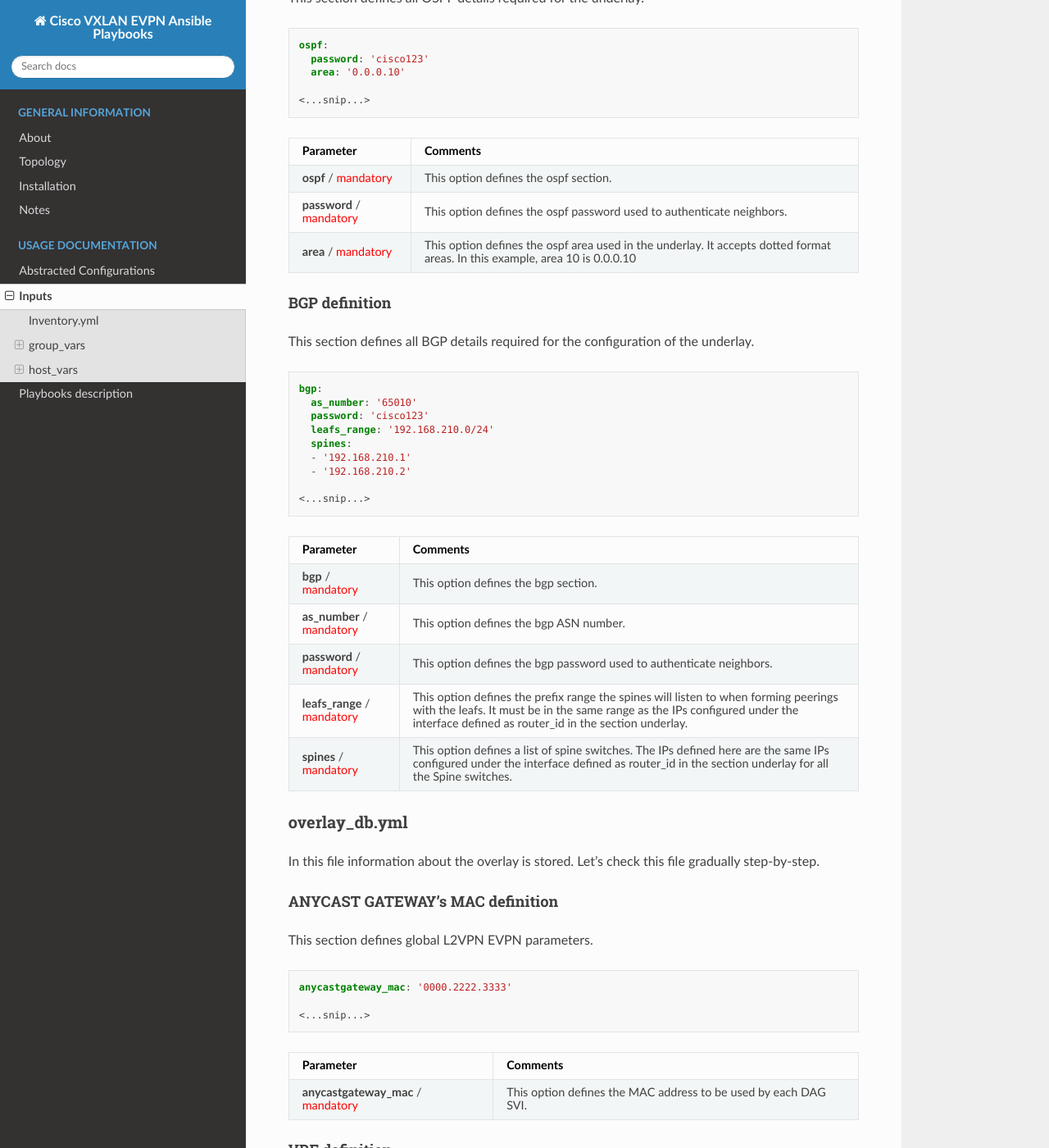
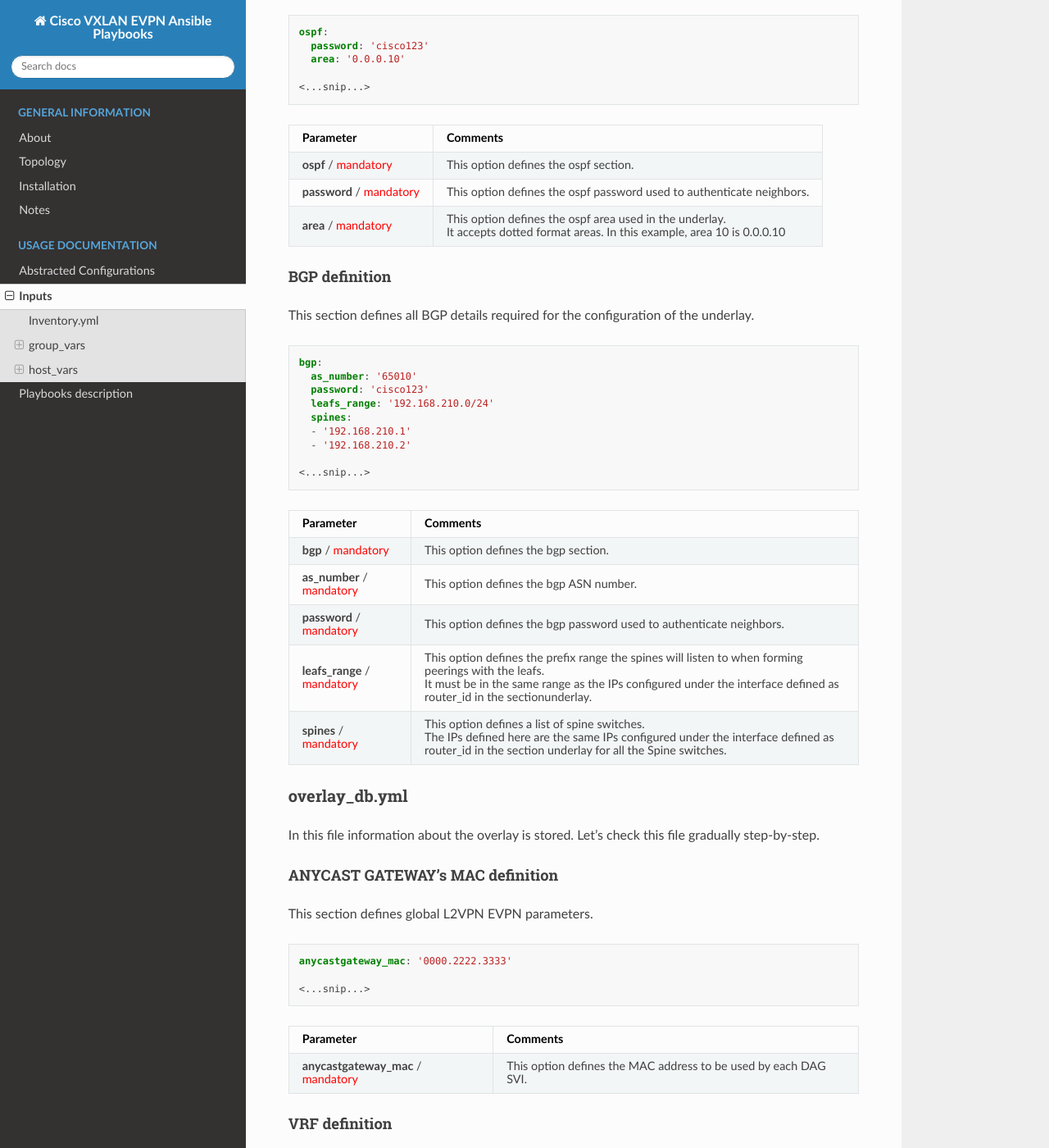
Before and after one commit to anubisg1/cisco-vxlan-evpn-ansible, a Sphinx documentation site: the page built from docs/input.rst, in a window 1280 px wide and 1400 px high, scrolled down 3274 px. Shown: the whole window at 82% size. Built offline with Sphinx 7.4.7 and the Read the Docs theme 2.0.0, drawn with Linux system fonts in a browser that asks for light colours; some of the changed text lies outside the part shown.

Commit message:
minor formatting changes

```diff
--- a/docs/input.rst
+++ b/docs/input.rst
@@ -181,9 +181,11 @@
 **underlay** / :red:`mandatory`                  This option defines the underlay section.
 
 **router_id** / :red:`mandatory`                 This option defines the name of the interface used as a Router ID.
+
                                                  The interface defined here will be used on all switches
 
 **vtep_name** / :red:`mandatory`                 This option defines the name of the interface used as the source VTEP.
+
                                                  The interface defined here will be used on all the leaf switches
 
 ================================================ ==========================================================================
@@ -212,6 +214,7 @@
 **password** / :red:`mandatory`                   This option defines the ospf password used to authenticate neighbors.
 
 **area** / :red:`mandatory`                       This option defines the ospf area used in the underlay.
+
                                                   It accepts dotted format areas. In this example, area 10 is 0.0.0.10
 
 ================================================ ==========================================================================
@@ -246,13 +249,15 @@
 **password** / :red:`mandatory`                  This option defines the bgp password used to authenticate neighbors.
 
 **leafs_range** / :red:`mandatory`               This option defines the prefix range the spines will listen to when
-                                                 forming peerings with the leafs. It must be in the same range as the
-                                                 IPs configured under the interface defined as router_id in the section
-                                                 underlay.
+                                                 forming peerings with the leafs.
 
-**spines** / :red:`mandatory`                    This option defines a list of spine switches. The IPs defined here are
-                                                 the same IPs configured under the interface defined as router_id in
-                                                 the section underlay for all the Spine switches.
+                                                 It must be in the same range as the IPs configured under the interface
+                                                 defined as router_id in the sectionunderlay.
+
+**spines** / :red:`mandatory`                    This option defines a list of spine switches.
+
+                                                 The IPs defined here are the same IPs configured under the interface
+                                                 defined as router_id in the section underlay for all the Spine switches.
 
 ================================================ ==========================================================================
 
```
